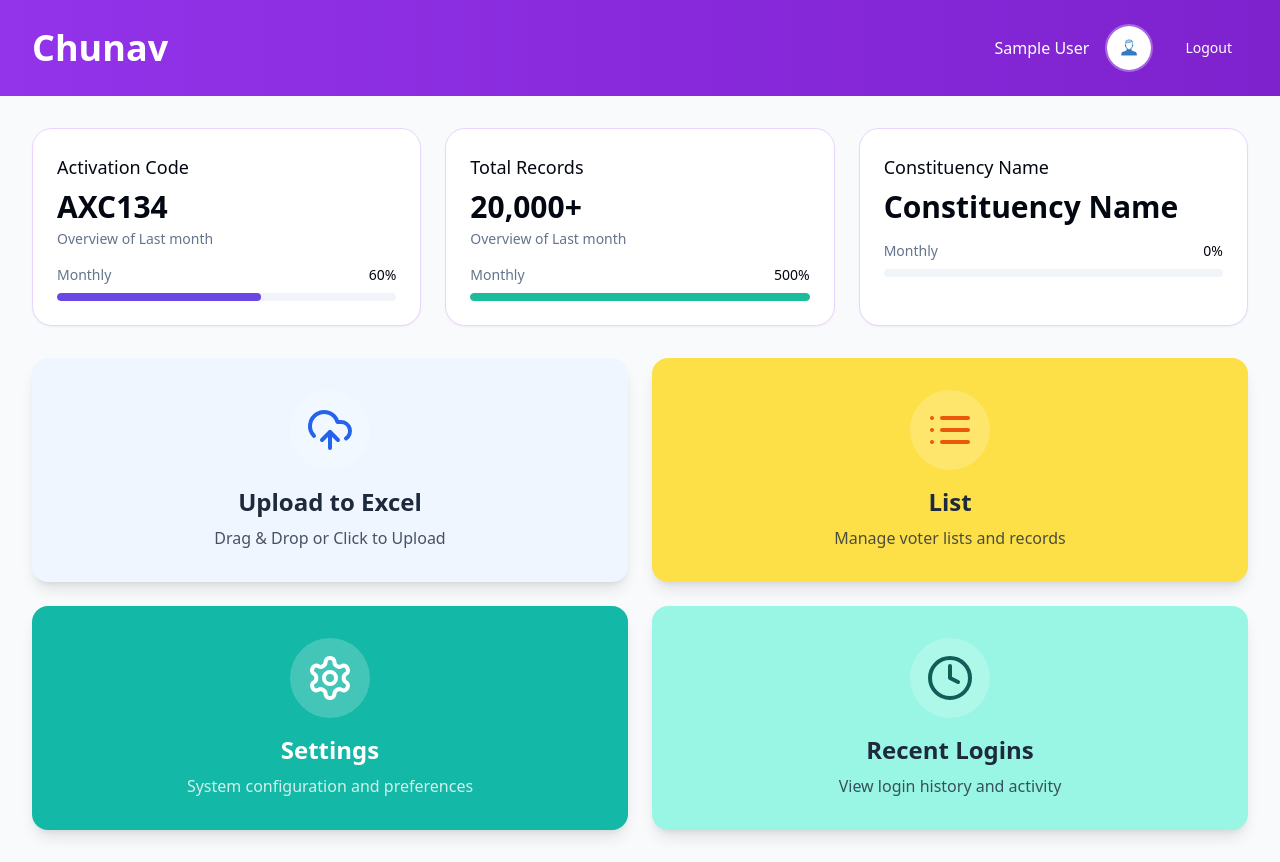
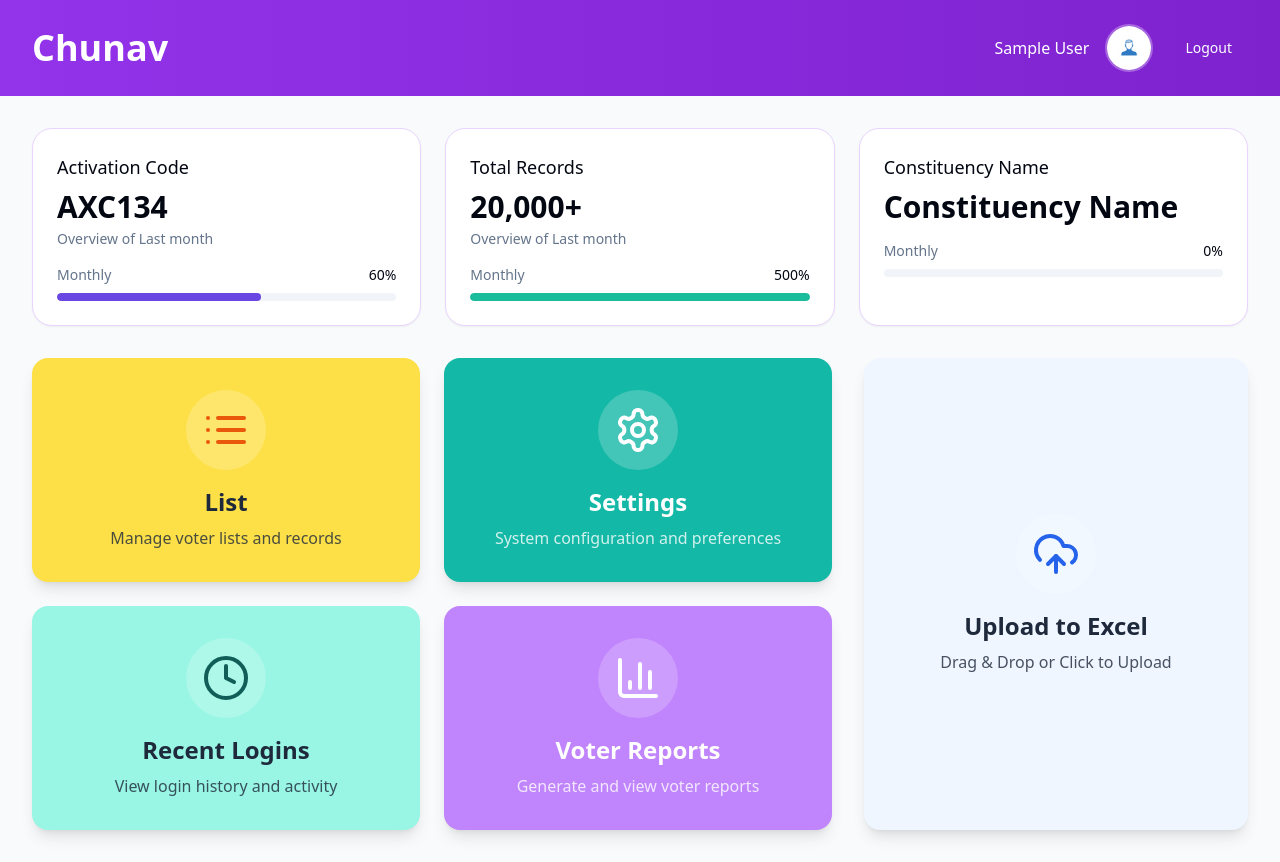
Before and after one commit to shababakhtar4-oss/democracy-portal, a React (Vite) app: page /dashboard in a window 1280 px wide. Built offline with nearby package versions, Linux system fonts and the light colour scheme; sample sign-in values are in the browser's storage; the HTML template or start-up script is replaced by a standard one.

Commit message:
Update dashboard layout

```diff
--- a/src/pages/Dashboard.tsx
+++ b/src/pages/Dashboard.tsx
@@ -60,17 +60,7 @@ const Dashboard = () => {
     },
   ];
 
-  const dashboardItems = [
-    {
-      title: "Upload to Excel",
-      description: "Drag & Drop or Click to Upload",
-      icon: UploadCloud,
-      path: "#",
-      action: "upload",
-      bgColor: "bg-blue-50 hover:bg-blue-100",
-      iconColor: "text-blue-600",
-      textColor: "text-slate-800",
-    },
+  const navigationItems = [
     {
       title: "List",
       description: "Manage voter lists and records",
@@ -98,7 +88,27 @@ const Dashboard = () => {
       iconColor: "text-teal-800",
       textColor: "text-slate-800",
     },
+    {
+      title: "Voter Reports",
+      description: "Generate and view voter reports",
+      icon: BarChart3,
+      path: "/voter-report",
+      bgColor: "bg-purple-400 hover:bg-purple-500",
+      iconColor: "text-white",
+      textColor: "text-white",
+    },
   ];
+
+  const uploadItem = {
+    title: "Upload to Excel",
+    description: "Drag & Drop or Click to Upload",
+    icon: UploadCloud,
+    path: "#",
+    action: "upload",
+    bgColor: "bg-blue-50 hover:bg-blue-100",
+    iconColor: "text-blue-600",
+    textColor: "text-slate-800",
+  };
 
   const handleTileClick = (path: string, action?: string) => {
     if (action === "upload") {
@@ -185,13 +195,16 @@ const Dashboard = () => {
           ))}
         </div>
 
-        {/* Action Tiles */}
-        <div className="grid grid-cols-1 md:grid-cols-2 lg:grid-cols-2 gap-6">
-          {dashboardItems.map((item) => (
+        {/* Action Grids */}
+        <div className="grid grid-cols-1 lg:grid-cols-3 gap-8">
+          {/* Navigation Grid - 2x2 */}
+          <div className="lg:col-span-2">
+            <div className="grid grid-cols-1 md:grid-cols-2 gap-6">
+              {navigationItems.map((item) => (
                 <div
                   key={item.title}
                   className={`${item.bgColor} rounded-2xl p-8 cursor-pointer transition-all duration-200 hover:scale-105 shadow-lg`}
-              onClick={() => handleTileClick(item.path, item.action)}
+                  onClick={() => handleTileClick(item.path)}
                 >
                   <div className="flex flex-col items-center text-center space-y-4">
                     <div className="p-4 rounded-full bg-white/20">
@@ -209,6 +222,30 @@ const Dashboard = () => {
                 </div>
               ))}
             </div>
+          </div>
+
+          {/* Upload Grid */}
+          <div className="lg:col-span-1">
+            <div
+              className={`${uploadItem.bgColor} rounded-2xl p-8 cursor-pointer transition-all duration-200 hover:scale-105 shadow-lg h-full`}
+              onClick={() => handleTileClick(uploadItem.path, uploadItem.action)}
+            >
+              <div className="flex flex-col items-center text-center space-y-4 h-full justify-center">
+                <div className="p-4 rounded-full bg-white/20">
+                  <uploadItem.icon className={`h-12 w-12 ${uploadItem.iconColor}`} />
+                </div>
+                <div>
+                  <h3 className={`text-2xl font-bold ${uploadItem.textColor} mb-2`}>
+                    {uploadItem.title}
+                  </h3>
+                  <p className={`${uploadItem.textColor} opacity-80`}>
+                    {uploadItem.description}
+                  </p>
+                </div>
+              </div>
+            </div>
+          </div>
+        </div>
 
         {/* Hidden file input */}
         <input
```
Lines whose indentation alone changed are shown as unchanged.
